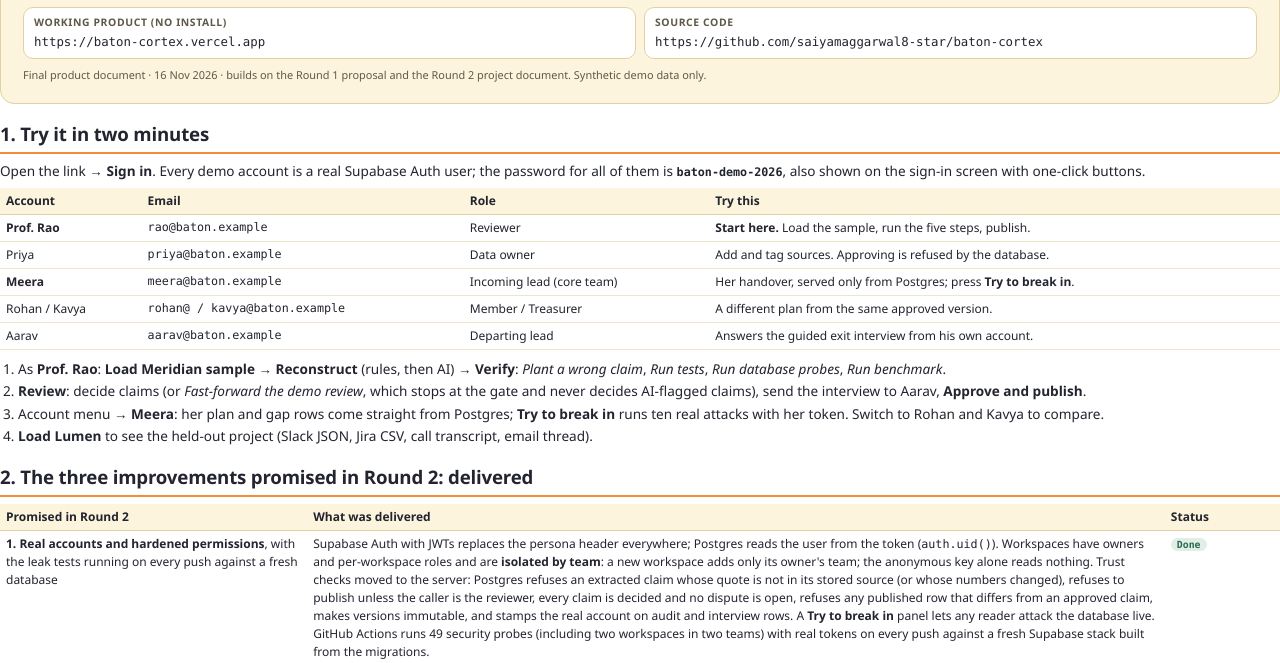
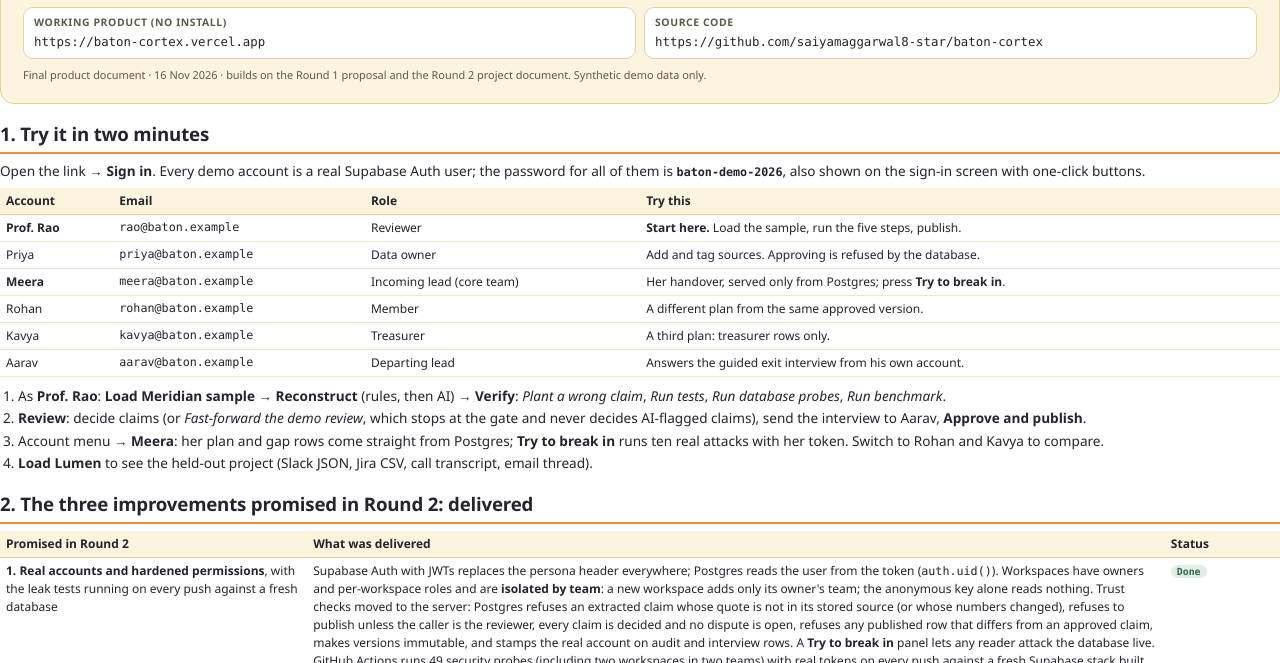
Before and after one commit to saiyamaggarwal8-star/baton-cortex, a website: page docs/round3/Baton_Round3_Product.html in a window 1280 px wide. Shown: the part 155-818 px from the top of the page. Drawn offline with Linux system fonts and the light colour scheme.

Commit message:
PDF page 1: full Rohan and Kavya emails in separate rows

```diff
--- a/docs/round3/Baton_Round3_Product.html
+++ b/docs/round3/Baton_Round3_Product.html
@@ -69,7 +69,8 @@
   <tr><td><b>Prof. Rao</b></td><td class="mono">rao@baton.example</td><td>Reviewer</td><td><b>Start here.</b> Load the sample, run the five steps, publish.</td></tr>
   <tr><td>Priya</td><td class="mono">priya@baton.example</td><td>Data owner</td><td>Add and tag sources. Approving is refused by the database.</td></tr>
   <tr><td><b>Meera</b></td><td class="mono">meera@baton.example</td><td>Incoming lead (core team)</td><td>Her handover, served only from Postgres; press <b>Try to break in</b>.</td></tr>
-  <tr><td>Rohan / Kavya</td><td class="mono">rohan@ / kavya@baton.example</td><td>Member / Treasurer</td><td>A different plan from the same approved version.</td></tr>
+  <tr><td>Rohan</td><td class="mono">rohan@baton.example</td><td>Member</td><td>A different plan from the same approved version.</td></tr>
+  <tr><td>Kavya</td><td class="mono">kavya@baton.example</td><td>Treasurer</td><td>A third plan: treasurer rows only.</td></tr>
   <tr><td>Aarav</td><td class="mono">aarav@baton.example</td><td>Departing lead</td><td>Answers the guided exit interview from his own account.</td></tr>
 </table>
 <ol>
```
